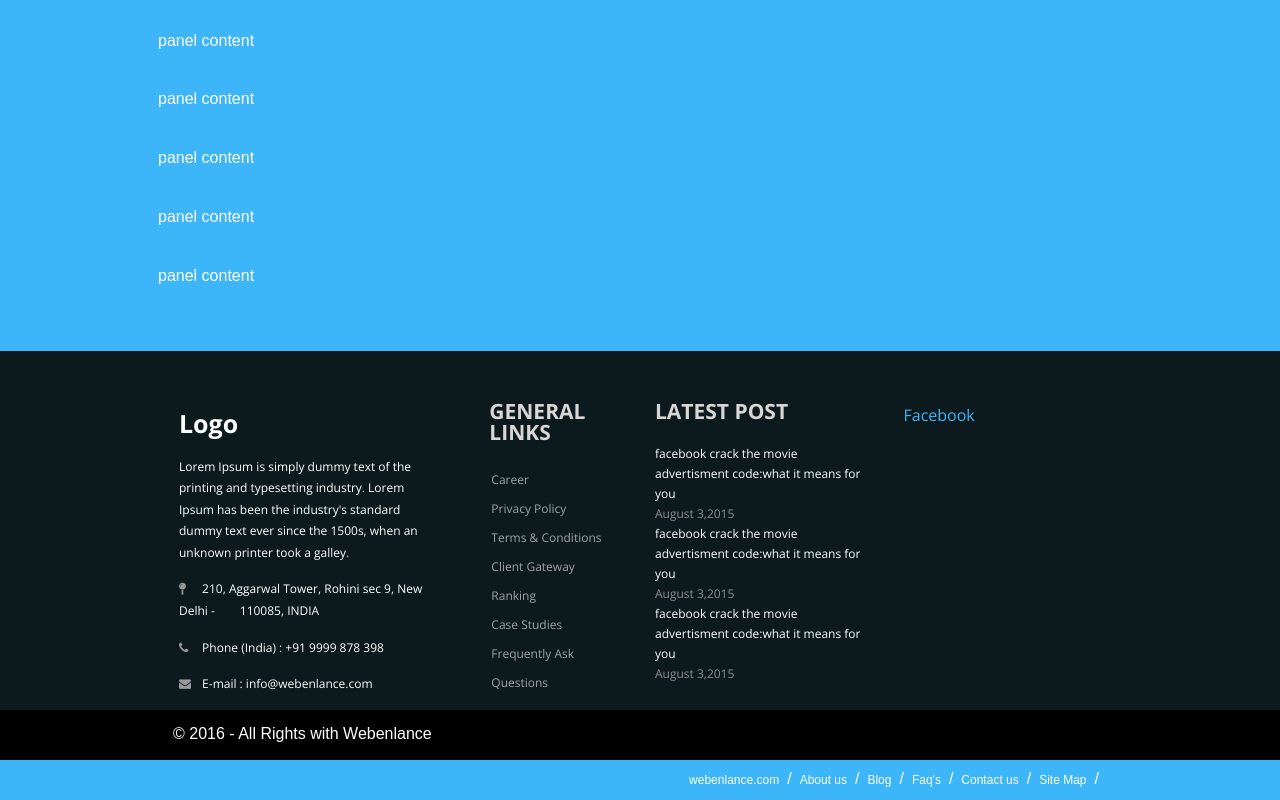
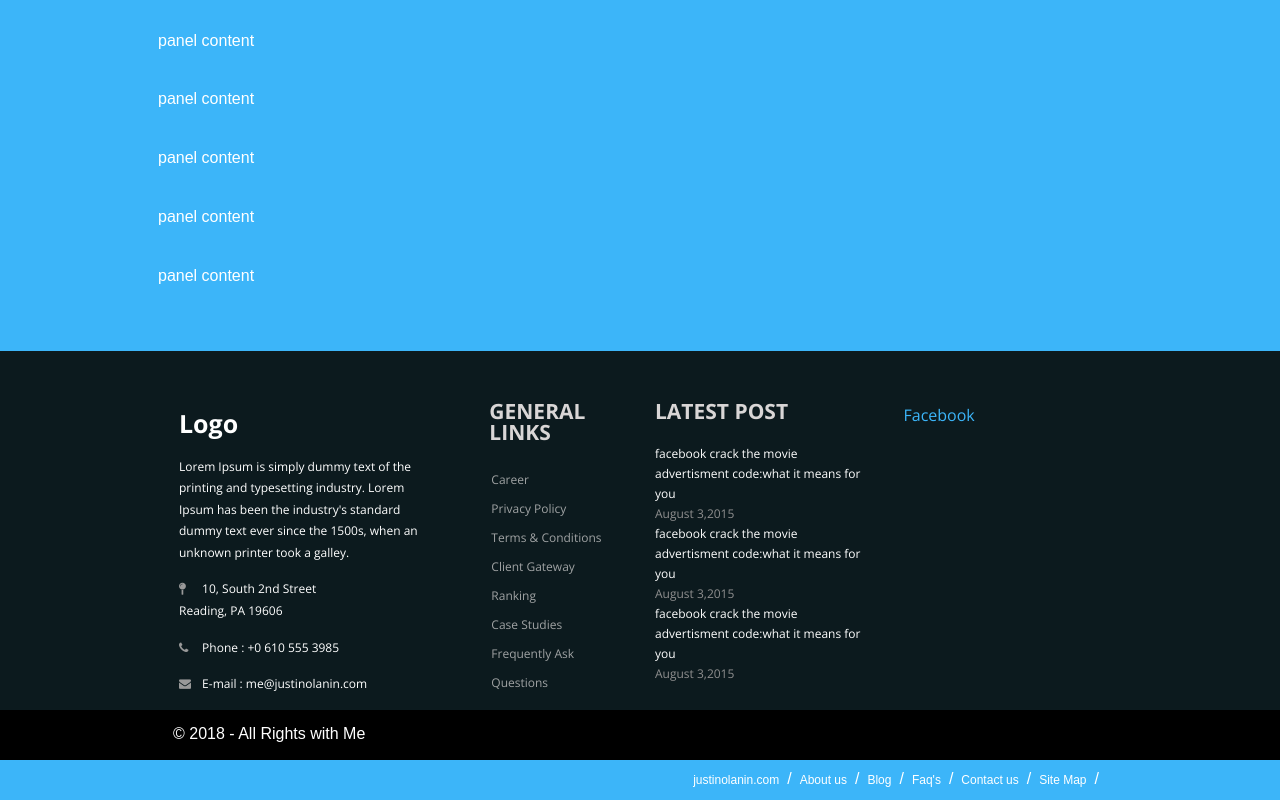
Before and after one commit to justinolanin/1XX, a plain HTML site: page index.html in a window 1280 px wide. Shown: the part 1961-2761 px from the top of the page. Drawn offline with nearby package versions, Linux system fonts and the light colour scheme; a script that the page names is missing.

Commit message:
updated content
updated content

```diff
--- a/index.html
+++ b/index.html
@@ -102,10 +102,11 @@
                     <div class="col-md-4 col-sm-6 footerleft ">
                         <div class="logofooter"> Logo</div>
                         <p>Lorem Ipsum is simply dummy text of the printing and typesetting industry. Lorem Ipsum has been the industry's standard dummy text ever since the 1500s, when an unknown printer took a galley.</p>
-        <p><i class="fa fa-map-pin"></i> 210, Aggarwal Tower, Rohini sec 9, New Delhi -        110085, INDIA</p>
-        <p><i class="fa fa-phone"></i> Phone (India) : +91 9999 878 398</p>
-        <p><i class="fa fa-envelope"></i> E-mail : info@webenlance.com</p>
-
+                        <p><i class="fa fa-map-pin"></i> 10, South 2nd Street<br>
+                            Reading, PA 19606 <br>
+                        </p>
+                        <p><i class="fa fa-phone"></i> Phone  : +0 610 555 3985</p>
+                        <p><i class="fa fa-envelope"></i> E-mail : me@justinolanin.com</p>
                     </div>
       <div class="col-md-2 col-sm-6 paddingtop-bottom">
         <h6 class="heading7">GENERAL LINKS</h6>
@@ -142,11 +143,11 @@
 <div class="copyright">
   <div class="container">
     <div class="col-md-6">
-      <p>© 2016 - All Rights with Webenlance</p>
+      <p>© 2018 - All Rights with Me</p>
     </div>
     <div class="col-md-12">
       <ul class="bottom_ul">
-        <li><a href="#">webenlance.com</a></li>
+        <li><a href="#">justinolanin.com</a></li>
         <li><a href="#">About us</a></li>
         <li><a href="#">Blog</a></li>
         <li><a href="#">Faq's</a></li>
```
Lines whose indentation alone changed are shown as unchanged.
